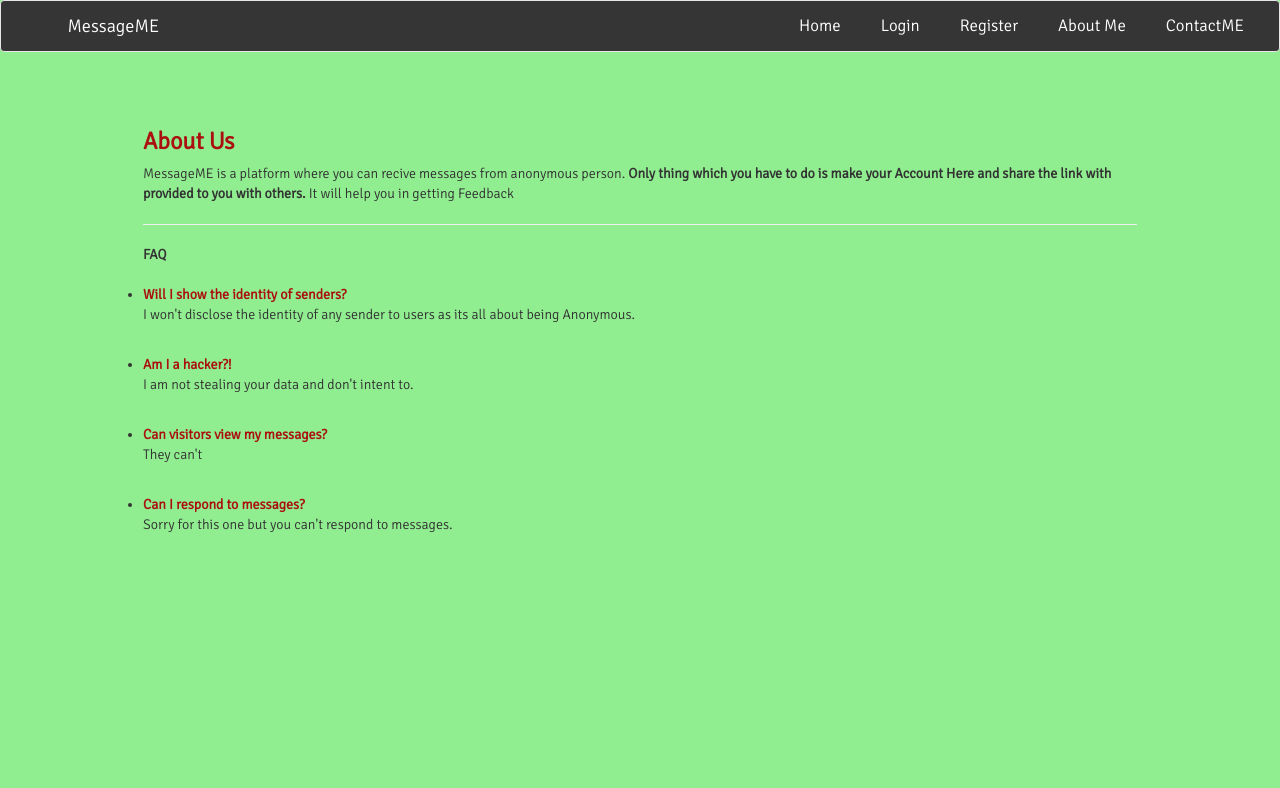
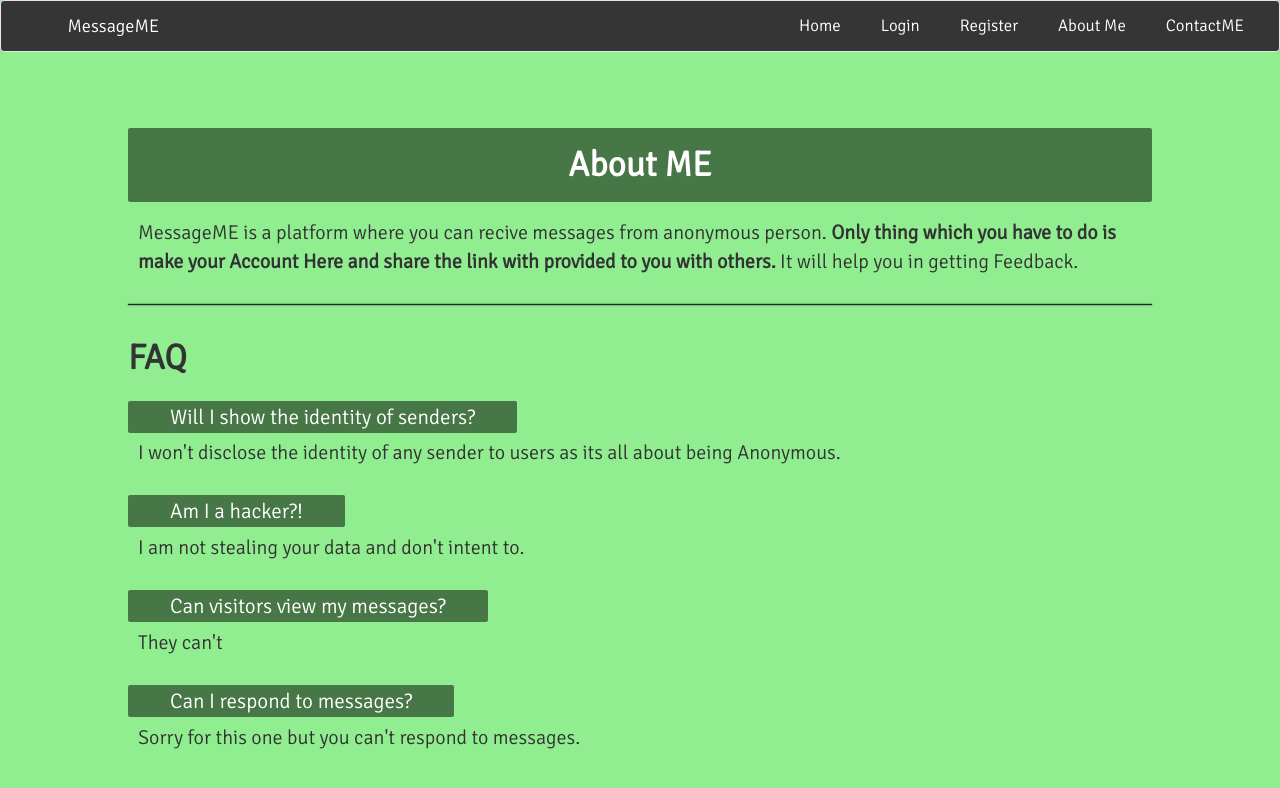
Before and after one commit to manishekaneja/anyMessApplication_a2, an Angular app: page /about in a window 1280 px wide. Shown: the top 788 px of the page. Built offline with nearby package versions, Linux system fonts and the light colour scheme.

Commit message:
About UI Changed

```diff
--- a/src/app/about/about.component.css
+++ b/src/app/about/about.component.css
@@ -1,3 +1,46 @@
 .red{
-    color: rgb(170, 16, 16);
+    color: white;
+    text-align: center;
+    font-weight: 100;
+    padding: 1px 2em;
+    background-color: rgba(0,0,0,0.5);
+    border-radius: 2px;
+    display: inline-block;
 }
+@media(max-width:425px){
+    .red{
+        width: 100%;
+    }
+}
+h3.red.head{
+    padding: 0.5em;
+}
+.red{
+    margin-bottom: 0.3em;
+    font-size: 1.5em;
+}
+ul li{
+    margin-bottom: 2em!important;
+}
+
+.head{
+    display: block;
+    margin-bottom: 0.5em!important;
+    font-size: 2.5em;
+    font-weight: 700;
+}
+p{
+    margin-left: 10px;
+    font-size: 20px;
+}
+ul{
+    list-style: none;
+
+}
+.line{
+    width: 100%;
+    height: 1px;
+    background-color: #222;
+    box-shadow:0px 0px 2px #222;
+    margin: 2em 0em;
+}
--- a/src/app/about/about.component.html
+++ b/src/app/about/about.component.html
@@ -1,42 +1,37 @@
-<div class="col-sm-12" style="align-self:centre;align-self:center">
-    <h3>
-        <strong class="red">About Us</strong>
-    </h3>
+<div>
+    <h3 class="red head">
+        About ME</h3>
     <p>MessageME is a platform where you can recive messages from anonymous person.
         <strong>Only thing which you have to do is make your Account Here and share the link with provided to you with others.</strong>
-        It will help you in getting Feedback</p>
-    <hr/>
-    <strong>FAQ</strong>
-    <br>
-    <br>
+        It will help you in getting Feedback.</p>
+    <div class="line"></div>
+    <span class="head">FAQ</span>
     <ul>
         <li>
-            <strong class="red">Will I show the identity of senders? </strong>
-            <br>
+            <span class="red">Will I show the identity of senders? </span>
             <p>I won't disclose the identity of any sender to users as its all about being Anonymous.
             </p>
-            <br> </li>
+        </li>
         <li>
-            <strong class="red"> Am I a hacker?!</strong>
-            <br>
+            <span class="red"> Am I a hacker?!</span>
             <p>I am not stealing your data and don't intent to.
             </p>
-            <br> </li>
+        </li>
         <li>
-            <strong class="red">Can visitors view my messages?
-            </strong>
-            <br>
+            <span class="red">Can visitors view my messages?
+            </span>
+
             <p>They can't
             </p>
-            <br>
+
         </li>
         <li>
-            <strong class="red">Can I respond to messages?
-            </strong>
-            <br>
+            <span class="red">Can I respond to messages?
+            </span>
+
             <p>Sorry for this one but you can't respond to messages.
             </p>
-            <br>
+
         </li>
 
     </ul>
--- a/src/app/app.component.css
+++ b/src/app/app.component.css
@@ -1,10 +1,10 @@
 
-#main{
-    /* background-color: white; */
-}
 .containEverything{
-    /* display: flex;
-    justify-content: center;
-    align-items: center; */
     padding: 4.5vh 10vw;
 }
+@media(max-width:425px){
+    .containEverything{
+        padding: 4.5vh 2vw;
+    }
+
+}
--- a/src/app/app.component.html
+++ b/src/app/app.component.html
@@ -1,4 +1,4 @@
-<div id="main">
+<div>
     <header>
         <app-header></app-header>
     </header>
--- a/src/app/contact/contact.component.css
+++ b/src/app/contact/contact.component.css
@@ -1,5 +1,27 @@
-.red{
-    color: rgb(170, 16, 16);
-    font-family: monospace;
-    text-transform: capitalize;
+h2{
+    color: white;
+    text-align: center;
+    font-weight: 100;
+    padding: 1px 2em;
+    background-color: rgba(0,0,0,0.5);
+    border-radius: 2px;
+    display: inline-block;
 }
+@media(max-width:425px){
+    h2{
+        width: 100%;
+    }
+}
+h4{
+    margin-left: 1em;
+    margin-bottom: 0.3em;
+    font-size: 1.5em;
+    display: block;
+}
+.line{
+    width: 100%;
+    height: 1px;
+    background-color: #222;
+    box-shadow:0px 0px 2px #222;
+    margin: 2em 0em;
+}
--- a/src/app/contact/contact.component.html
+++ b/src/app/contact/contact.component.html
@@ -1,4 +1,5 @@
-<div class="col-sm-12" style="text-align:centre;">
-  <h2> <strong >Want to Contact Me ? </strong></h2>
-   <br> <h4 class="red">Just following the concept of Being Anonymous <br> ;) </h4>
+<div >
+  <h2> Want to Contact Me ? </h2>
+   <h4 class="red">Just following the concept of Being &Acirc;nonym0us   </h4>
+   <div class="line"></div>
 </div>
--- a/src/app/home/home.component.css
+++ b/src/app/home/home.component.css
@@ -1,6 +1,7 @@
 #full{
     text-align: center;
     box-shadow: 0px 0px 20px transparent;
+    background-color: transparent;
 }
 .whole{
     display: flex;
@@ -29,6 +30,7 @@
     padding: 1em;
     margin: 1em;
     box-shadow: 0px 0px 10px #222;
+    background:gainsboro;
 }
 h3{
     margin: 0px;
--- a/src/app/login/login.component.css
+++ b/src/app/login/login.component.css
@@ -1,7 +1,7 @@
 #formcss{
-    border: 1px solid black;
+    box-shadow: 0px 0px 10px #353535;
     border-radius: 5px;
-    background-color: lightblue;
+    background-color: gainsboro;
     overflow: hidden;
  padding: 20px;
  margin-bottom: 10px;
--- a/src/app/register/register.component.css
+++ b/src/app/register/register.component.css
@@ -1,7 +1,7 @@
 #formcss{
     border: 1px solid black;
     border-radius: 5px;
-    background-color: lightblue;
+    background-color: gainsboro;
     overflow: hidden;
  padding: 20px;
  margin-bottom: 10px;
```
